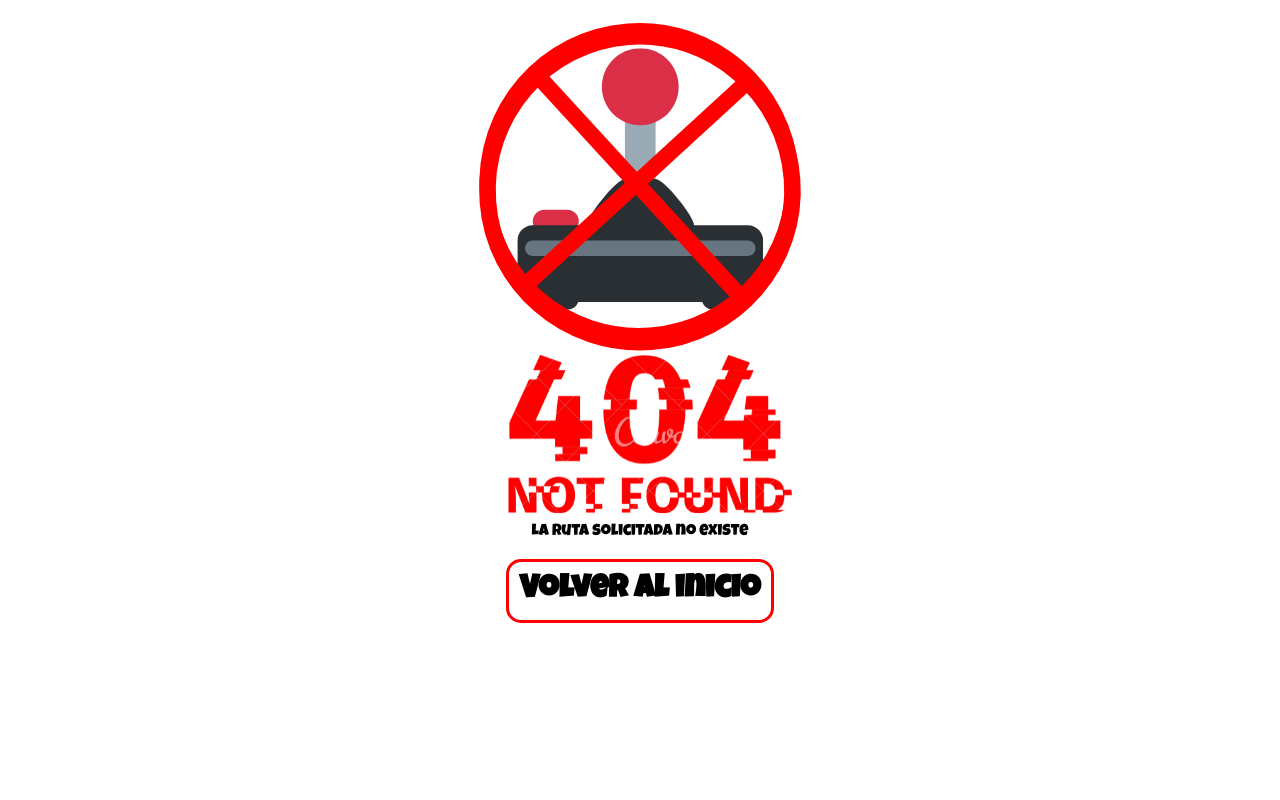
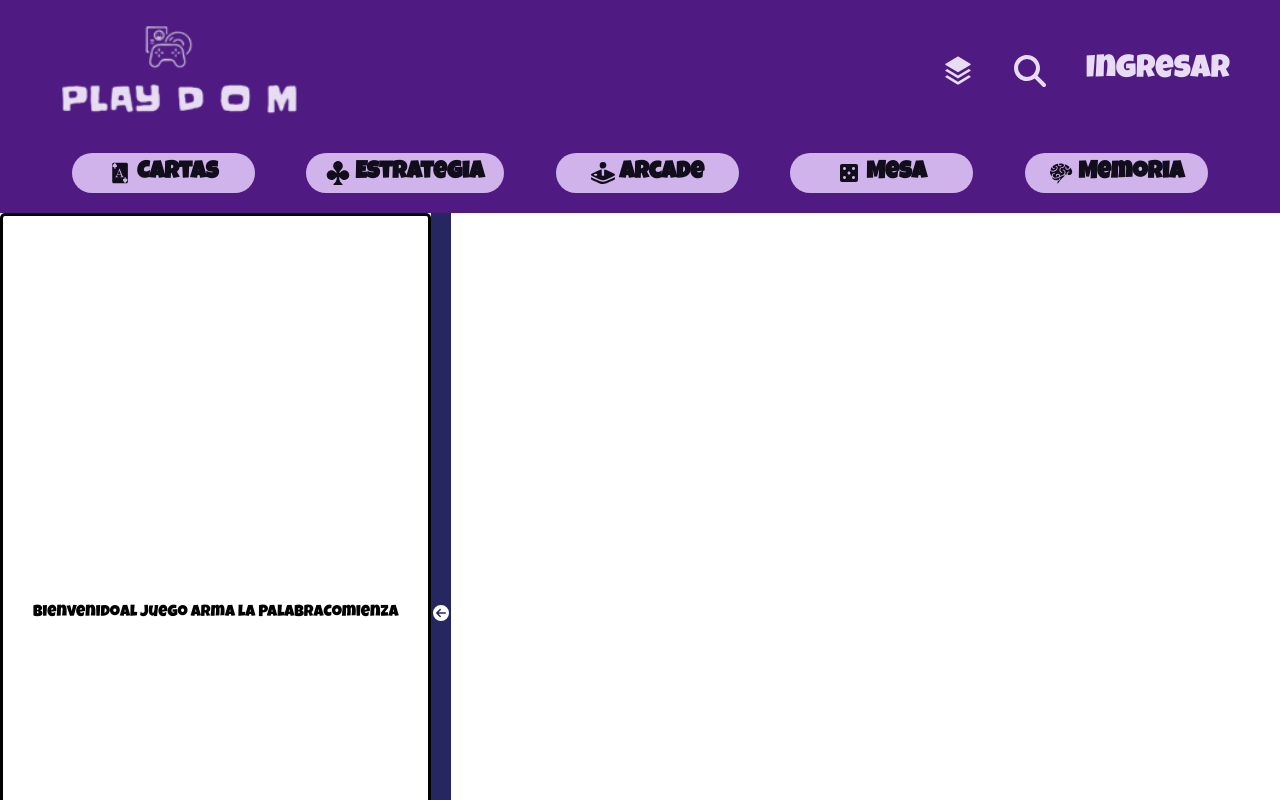
Before and after one commit to WiusGH/Simulacion-s15-React-PHP, a React (Vite) app in the folder frontend/: page /jugar/ArmaLaPalabra in a window 1280 px wide. Shown: the top 800 px of the page. Built offline with nearby package versions, Linux system fonts and the light colour scheme.

Commit message:
style: cambios leves en un par de estilos

```diff
--- a/frontend/src/components/header/Header.tsx
+++ b/frontend/src/components/header/Header.tsx
@@ -54,7 +54,7 @@ const Header = () => {
       </div>
       <div className={style.buttonBar}>
         <HeaderButton text="Cartas" icon={<GiCardAceSpades />} />
-        <HeaderButton text="Suerte" icon={<ImClubs />} />
+        <HeaderButton text="Estrategia" icon={<ImClubs />} />
         <HeaderButton text="Arcade" icon={<SiApplearcade />} />
         <HeaderButton text="Mesa" icon={<MdCasino />} />
         <HeaderButton text="Memoria" icon={<GiBrain />} />
--- a/frontend/src/pages/GameViewer.tsx
+++ b/frontend/src/pages/GameViewer.tsx
@@ -9,8 +9,8 @@ import Tateti from "../components/games/Tateti";
 import Blackjack from "../components/games/Blackjack";
 import Sidebar from "../components/sidebar/SideBar";
 import Bingo from "../components/games/Bingo";
-// import Weapon from "../components/games/arma-palabra/Weapon";
-// import Quiz from "../components/games/quiz/Quiz";
+import Weapon from "../components/games/arma-palabra/Weapon";
+import Quiz from "../components/games/quiz/Quiz";
 import TrucoGame from "../components/games/Truco";
 import Connect4 from "../components/games/Connect4";
 // Importar otros juegos a medida que se vayan creando
@@ -23,8 +23,8 @@ const GameViewer: React.FC = () => {
     tateti: <Tateti />,
     bingo: <Bingo />,
     blackjack: <Blackjack />,
-    // armapalabra: <Weapon />,
-    // quiz: <Quiz />,
+    armalapalabra: <Weapon />,
+    quiz: <Quiz />,
     truco: <TrucoGame />,
     connect4: <Connect4 />,
     // Colocar acá los juegos que se vayan agregando
```
Also changed, not shown: frontend/src/components/games/Connect4.tsx (+12 -6 lines).
